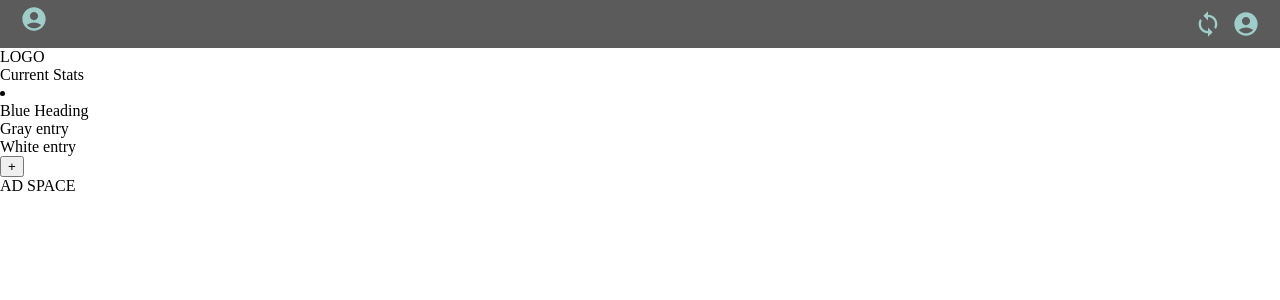
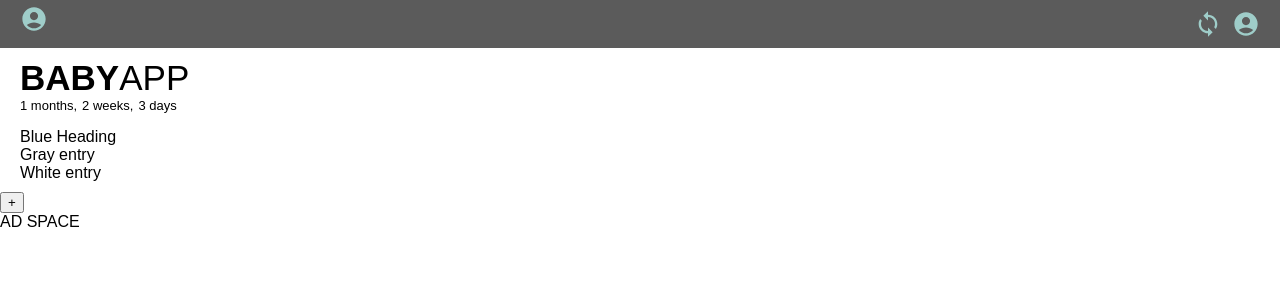
Before and after one commit to joewickes/baby-app-web, a React (Create React App) app: page / in a window 1280 px wide. Shown: the top 300 px of the page. Built offline with nearby package versions, Linux system fonts and the light colour scheme; what dotenv-expand would draw is missing.

Commit message:
Style title section

```diff
--- a/src/App.js
+++ b/src/App.js
@@ -24,24 +24,32 @@ function App() {
           </div>
         </section>
       </header>
-      <section>
-        <div>LOGO</div>
-        <div>Current Stats</div>
+
+      <section className="Main">
+        <div className="title-group">
+          <h1>
+            <b>BABY</b>APP
+          </h1>
+          <ul className="age">
+            <li>{`${'1'} months, `}</li>
+            <li>{`${'2'} weeks,`}</li>
+            <li>{`${'3'} days`}</li>
+          </ul>
+        </div>
+
+        <div className="Schedule">
+          <ul>
+            <li>Blue Heading</li>
+            <li>Gray entry</li>
+            <li>White entry</li>
+          </ul>
+        </div>
       </section>
-      <section>
-        <li>
-          <div>Blue Heading</div>
-          <div>Gray entry</div>
-          <div>White entry</div>
-        </li>
-      </section>
-      <section>
-        <footer>
-          <div></div>
-          <button>+</button>
-          <div></div>
-        </footer>
-      </section>
+      <footer>
+        <div></div>
+        <button>+</button>
+        <div></div>
+      </footer>
       <section>AD SPACE</section>
     </div>
   );
--- a/src/styles/App.css
+++ b/src/styles/App.css
@@ -1,6 +1,7 @@
 .App {
   height: 100vh;
   background-color: #ffffff;
+  font-family: sans-serif;
 }
 
 /* Colors */
@@ -13,8 +14,20 @@ Schedule Gray - #ededed
 Schedule White - #f7f7f7
 */
 
+h1 {
+  font-weight: 300;
+  font-size: 35px;
+  margin: 0px;
+}
+
 p {
   margin: 0px;
+}
+
+ul {
+  margin: 0px;
+  padding: 0px;
+  list-style-type: none;
 }
 
 .pointer {
@@ -57,3 +70,23 @@ p {
   align-items: center;
   height: 100%;
 }
+
+.Main {
+  padding: 10px 20px;
+  overflow: hidden;
+}
+
+.title-group {
+  padding-bottom: 15px;
+}
+
+.age {
+  display: flex;
+  flex-direction: row wrap;
+  font-size: 13px;
+  font-weight: 300;
+}
+
+.age li {
+  padding-right: 5px;
+}
```
